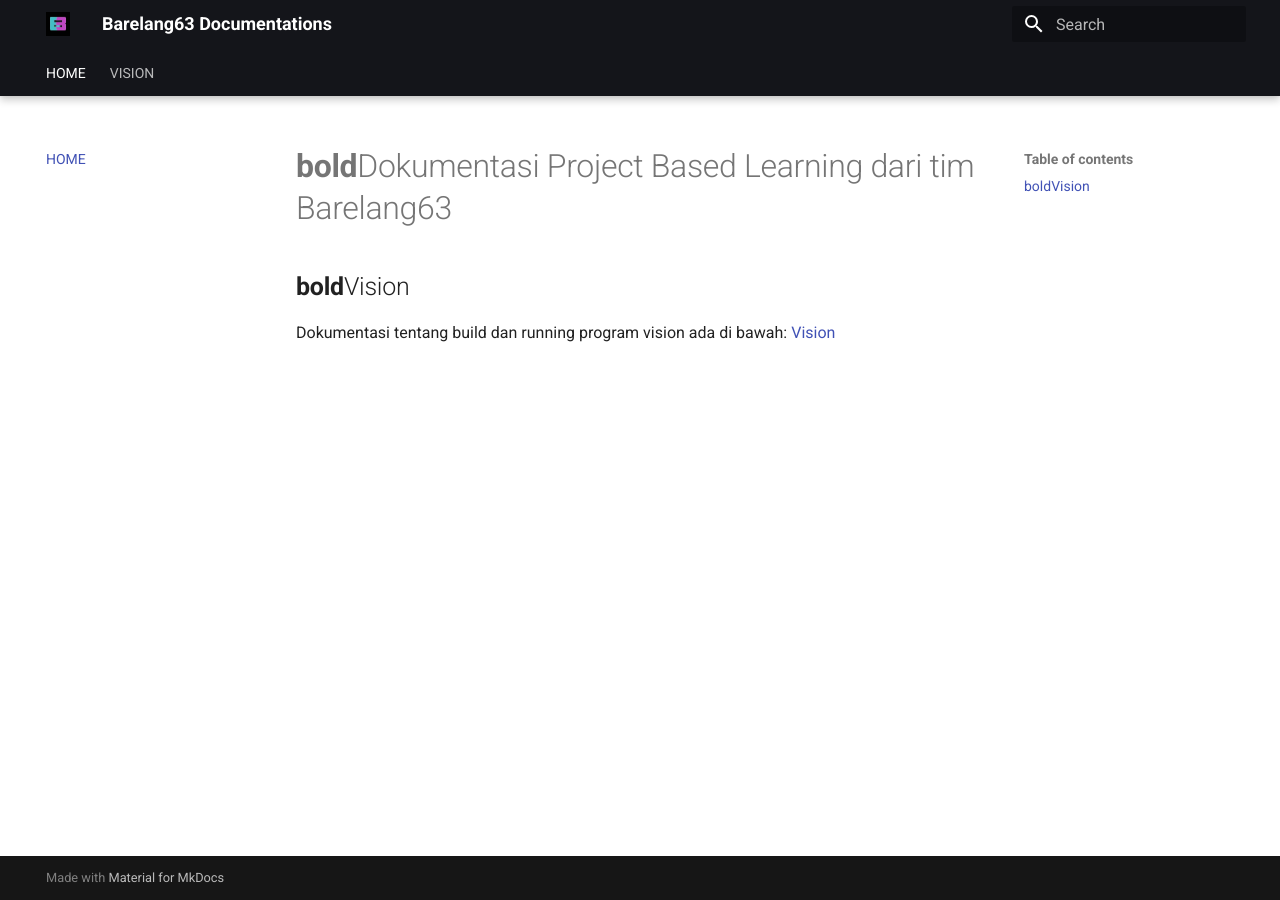
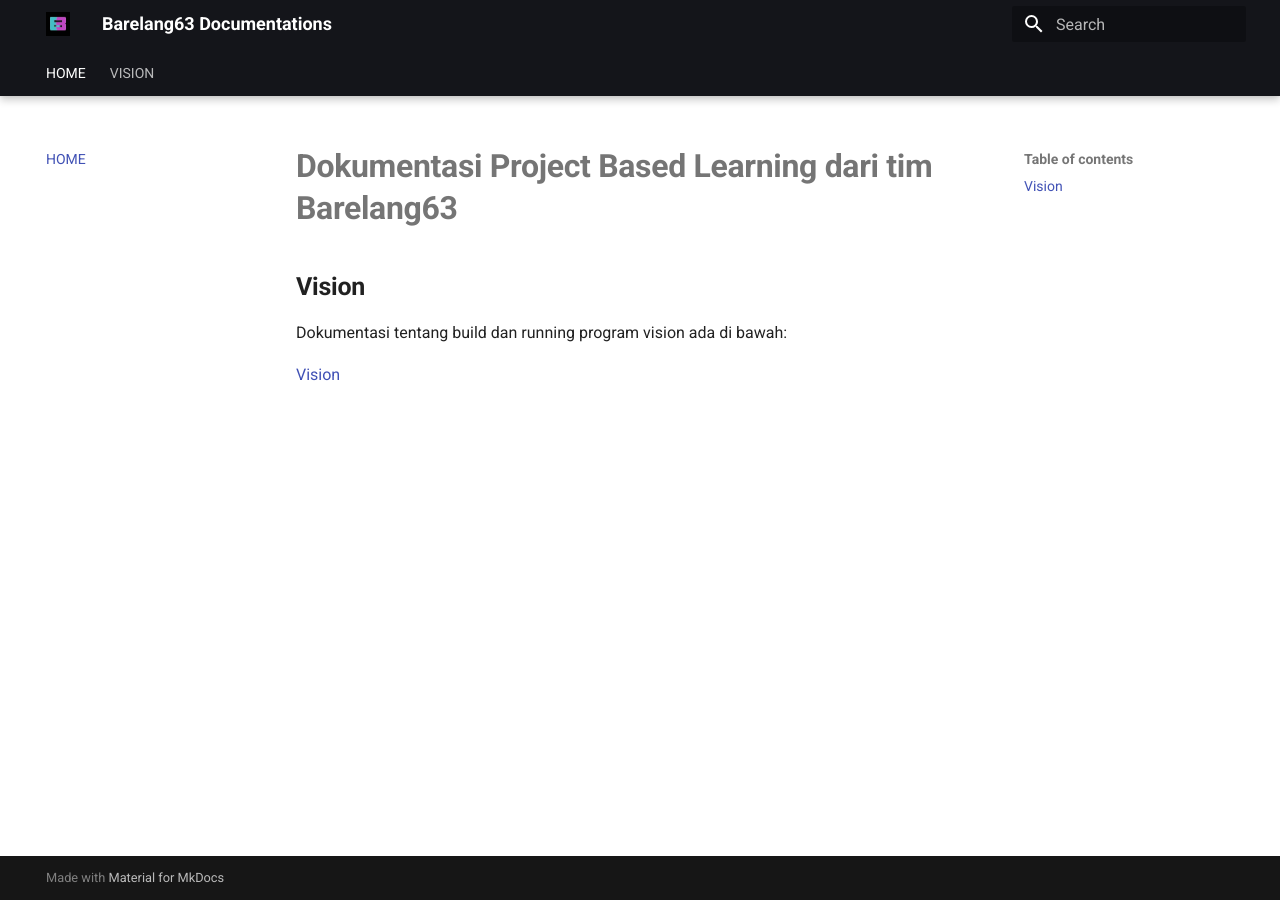
Before and after one commit to Barelang63-BRAIL/Barelang63-Dokumentasi, an MkDocs documentation site: the page built from docs/index.md, in a window 1280 px wide. Built offline with MkDocs 1.6.1 and Material for MkDocs 9.7.7, drawn with Linux system fonts in a browser that asks for light colours.

Commit message:
update index.md

```diff
--- a/docs/index.md
+++ b/docs/index.md
@@ -1,5 +1,6 @@
-# **bold**Dokumentasi Project Based Learning dari tim Barelang63
+# **Dokumentasi Project Based Learning dari tim Barelang63**
 
-## **bold**Vision
+## **Vision**
 Dokumentasi tentang build dan running program vision ada di bawah:
-    [Vision](VISION/)
+
+[Vision](VISION/)
```
